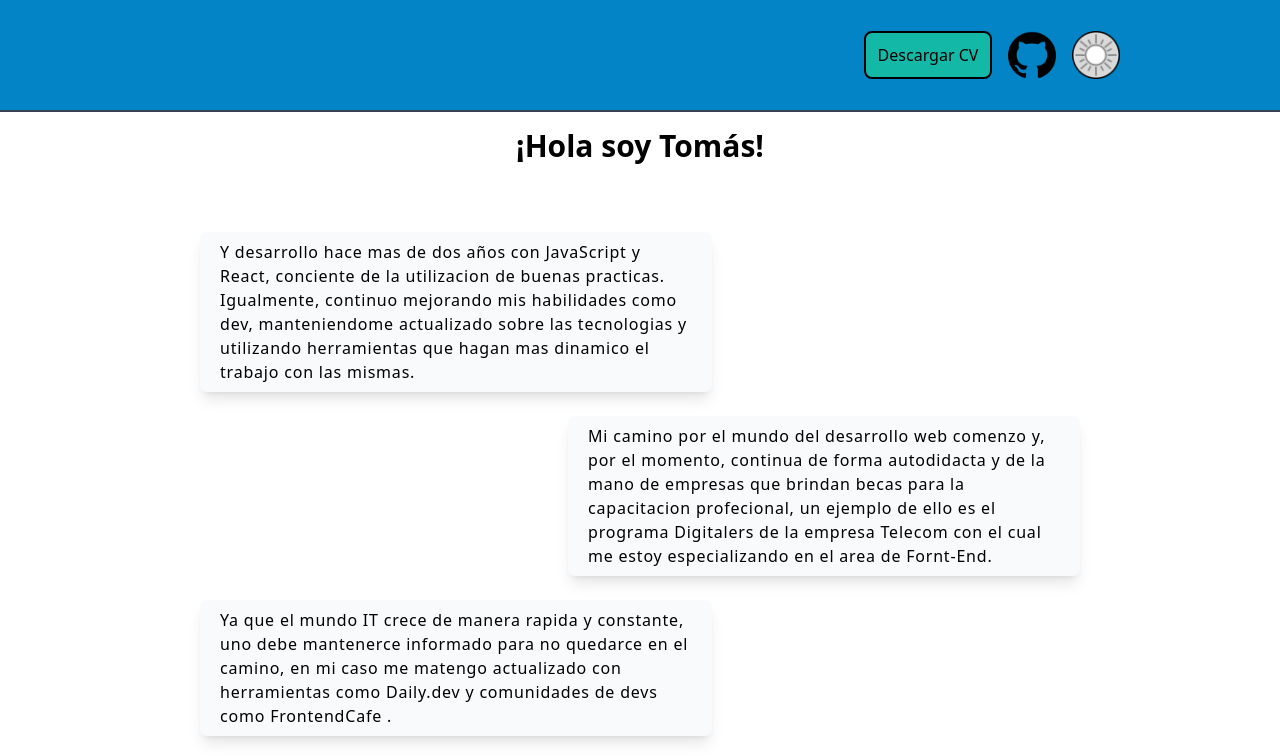
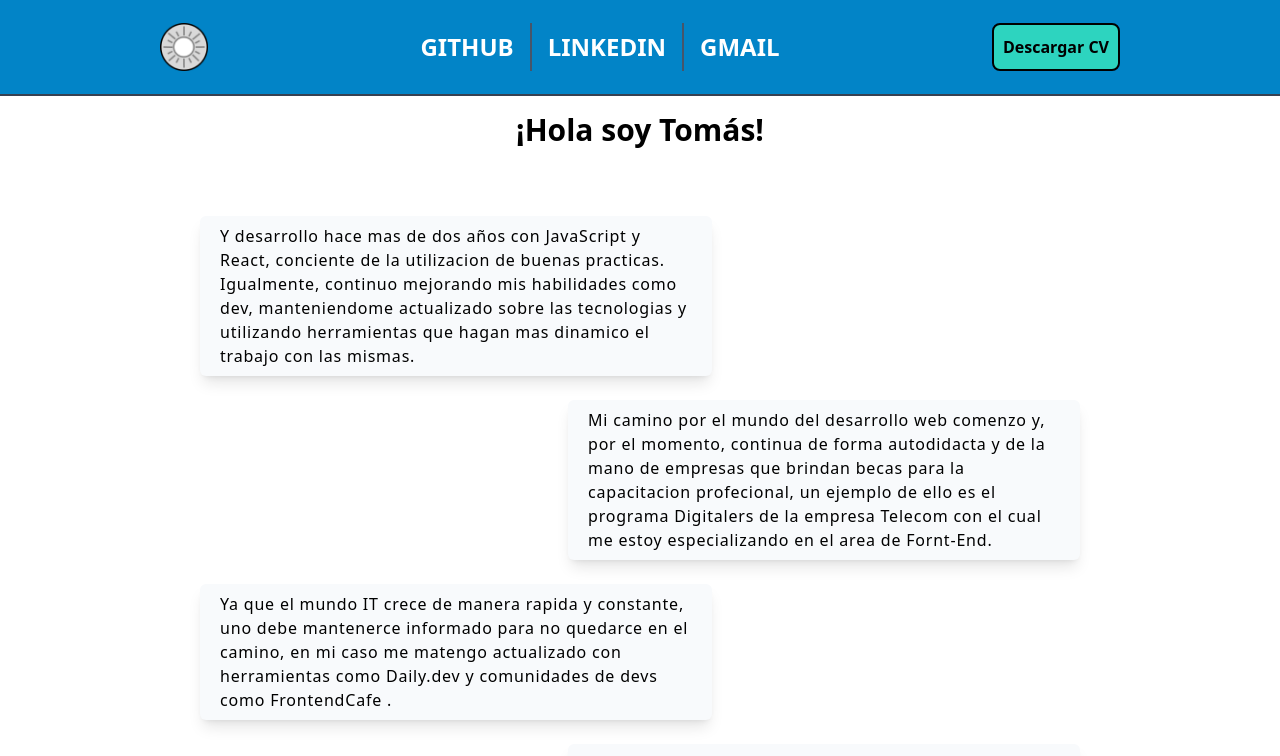
Before and after one commit to Toms-29/portfolio, a React (Vite) app: page / in a window 1280 px wide. Shown: the top 756 px of the page. Built offline with nearby package versions, Linux system fonts and the light colour scheme.

Commit message:
Estilacion de Menu.jsx y Link.jsx en Header.jsx

```diff
--- a/src/components/CONTAINER/Links.jsx
+++ b/src/components/CONTAINER/Links.jsx
@@ -1,6 +1,6 @@
 
 
-const Link = ({ link, imgSrc, arialLabel, imgStyle, boxStyle, praphText } ) => {
+const Link = ({ link, imgSrc, arialLabel, imgStyle, boxStyle, praphText, textStyle } ) => {
 
     return (
         <>
@@ -11,7 +11,7 @@ const Link = ({ link, imgSrc, arialLabel, imgStyle, boxStyle, praphText } ) => {
                     rel="noopener noreferrer"
                     aria-label={arialLabel}
                 >
-                    {imgSrc && imgStyle ? <img src={imgSrc} className={imgStyle} /> : <p>{praphText}</p> }
+                    {imgSrc && imgStyle ? <img src={imgSrc} className={imgStyle} /> : <p className={textStyle} >{praphText}</p> }
 
                 </a>
             </div>
--- a/src/components/CONTAINER/Menu.jsx
+++ b/src/components/CONTAINER/Menu.jsx
@@ -24,7 +24,7 @@ const Menu = ({ children }) => {
                             <img className="w-8" src={assets.decorative.X.src} alt="Cerrar menu" />
                         </button>
                     </article>
-                    <article className='w-full bg-neutral-900 h-full px-5 py-3'>
+                    <article className='w-full h-full bg-neutral-900 flex flex-col px-6 py-3 '>
                         {children}
                     </article>
                 </section>
--- a/src/components/PRESENTATION/Header.jsx
+++ b/src/components/PRESENTATION/Header.jsx
@@ -16,41 +16,66 @@ function Header() {
 
     return (
         <>
-            <header className={`${lightTheme ? 'bg-sky-600' : headerStyles.darkmode} w-full flex h-28 justify-center items-center border-2 border-b-gray-700 border-r-0 border-t-0 border-l-0`}>
+            <header className={`${lightTheme ? 'bg-sky-600' : headerStyles.darkmode} w-full flex h-24 justify-center items-center border-2 border-b-gray-700 border-r-0 border-t-0 border-l-0`}>
                 <NavBar
-                    styles="w-11/12 sm:w-3/4 flex justify-start md:justify-end gap-4 ">
+                    styles="w-11/12 sm:w-3/4 flex justify-start md:justify-between gap-4 ">
 
                     <Menu>
                         <Link
+                            boxStyle='border-b-2 border-slate-700'
+                            textStyle='text-2xl tracking-wider hover:text-3xl transition-all '
                             praphText='GitHub'
                             link='https://github.com/Toms-29'>
                         </Link>
                         <Link
+                            boxStyle='border-b-2 border-slate-700'
                             praphText='LinkedIn'
-                            link='https://github.com/Toms-29'>
+                            textStyle='text-2xl tracking-wider hover:text-3xl transition-all '
+                            link='https://www.linkedin.com/in/tomasgamez/'>
                         </Link>
                         <Link
+                            boxStyle='border-b-2 border-slate-700'
+                            textStyle='text-2xl tracking-wider hover:text-3xl transition-all '
                             praphText='Gmail'
-                            link='https://github.com/Toms-29'>
+                            link='https://mail.google.com/mail/?view=cm&fs=1&to=gamezmatiastomas@gmail.com'>
                         </Link>
+
+                        <DownloadButton
+                            buttonStyle='w-32 h-12 text-black font-semibold bg-teal-400 hover:bg-black hover:text-teal-500 rounded-lg border-2 border-black self-center flex items-center justify-center mt-auto mb-20'
+                            archivo={assets.files.curriculum.src}>
+                        </DownloadButton>
                     </Menu>
-
-                    <DownloadButton
-                        buttonStyle='w-32 h-12 bg-teal-500 rounded-lg border-2 border-black hidden md:inline-block'
-                        archivo={assets.files.curriculum.src}>
-                    </DownloadButton>
-
-                    <Link
-                        link='https://github.com/Toms-29'
-                        imgSrc={assets.technology.github.src}
-                        boxStyle='w-12 hidden md:inline-block'
-                        imgStyle='w-12 hover:drop-shadow-white'
-                        arialLabel='Link a GitHub'>
-                    </Link>
 
                     <ThemeButton
                         buttonStyle='hidden md:inline-block'>
                     </ThemeButton>
+
+                    <section className="hidden md:flex items-center justify-center text-white ">
+                        <Link
+                            boxStyle='border-r-2 hover:bg-black border-slate-600 px-4 py-2 transition-all'
+                            praphText='GITHUB'
+                            textStyle='text-2xl font-semibold'
+                            link='https://github.com/Toms-29'>
+                        </Link>
+                        <Link
+                            boxStyle='border-r-2 hover:bg-blue-600 border-slate-600 px-4 py-2 transition-all'
+                            praphText='LINKEDIN'
+                            textStyle='text-2xl font-semibold'
+                            link='https://www.linkedin.com/in/tomasgamez/'>
+                        </Link>
+                        <Link
+                            praphText='GMAIL'
+                            textStyle='text-2xl hover:bg-red-600 font-semibold px-4 py-2 transition-all'
+                            link='https://mail.google.com/mail/?view=cm&fs=1&to=gamezmatiastomas@gmail.com'>
+                        </Link>
+                    </section>
+
+
+                    <DownloadButton
+                        buttonStyle='w-32 h-12 bg-teal-400 hover:bg-black hover:text-teal-500 font-semibold rounded-lg border-2 border-black hidden md:inline-block transition-all'
+                        archivo={assets.files.curriculum.src}>
+                    </DownloadButton>
+
                 </NavBar>
 
             </header>
```
